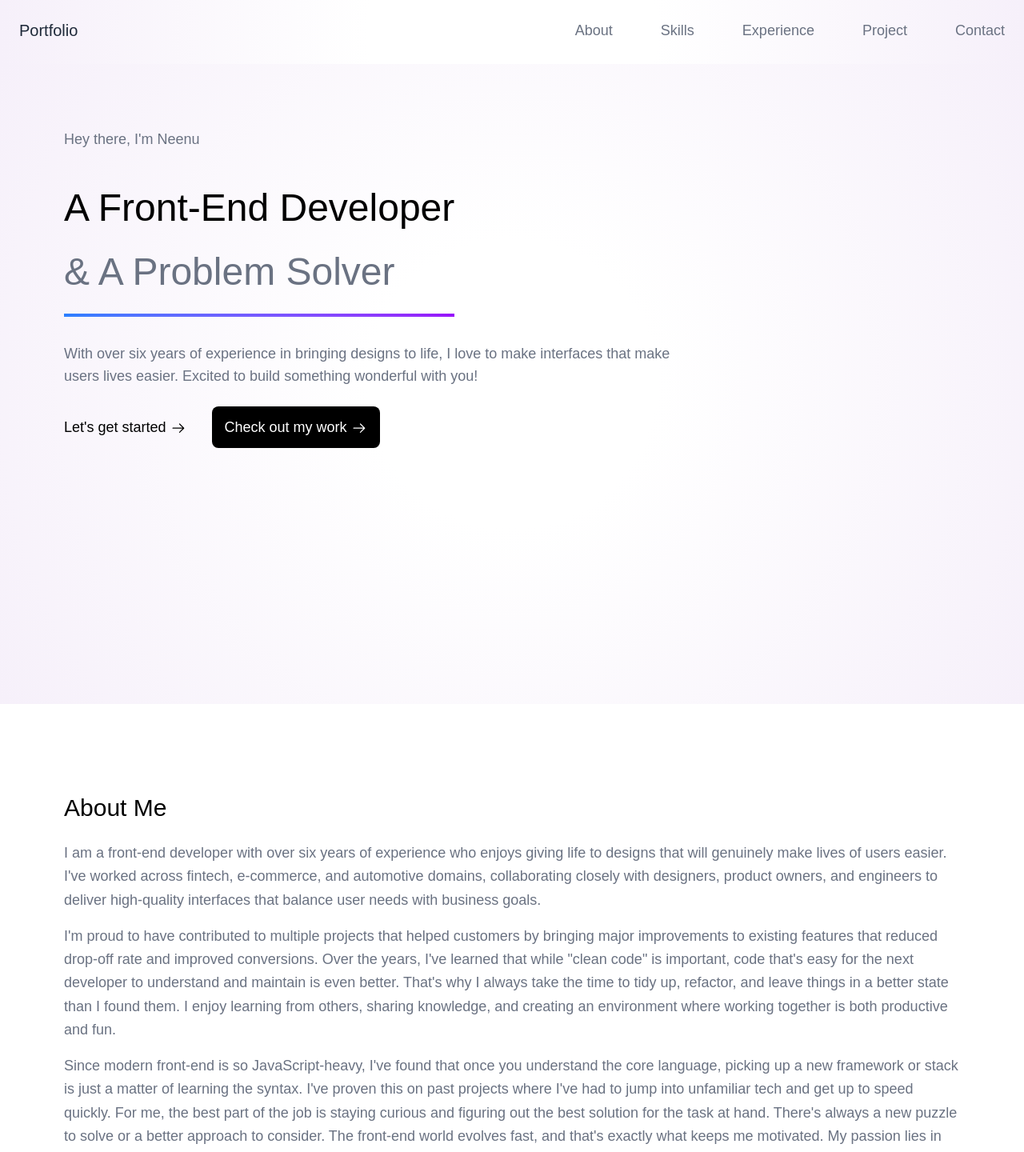
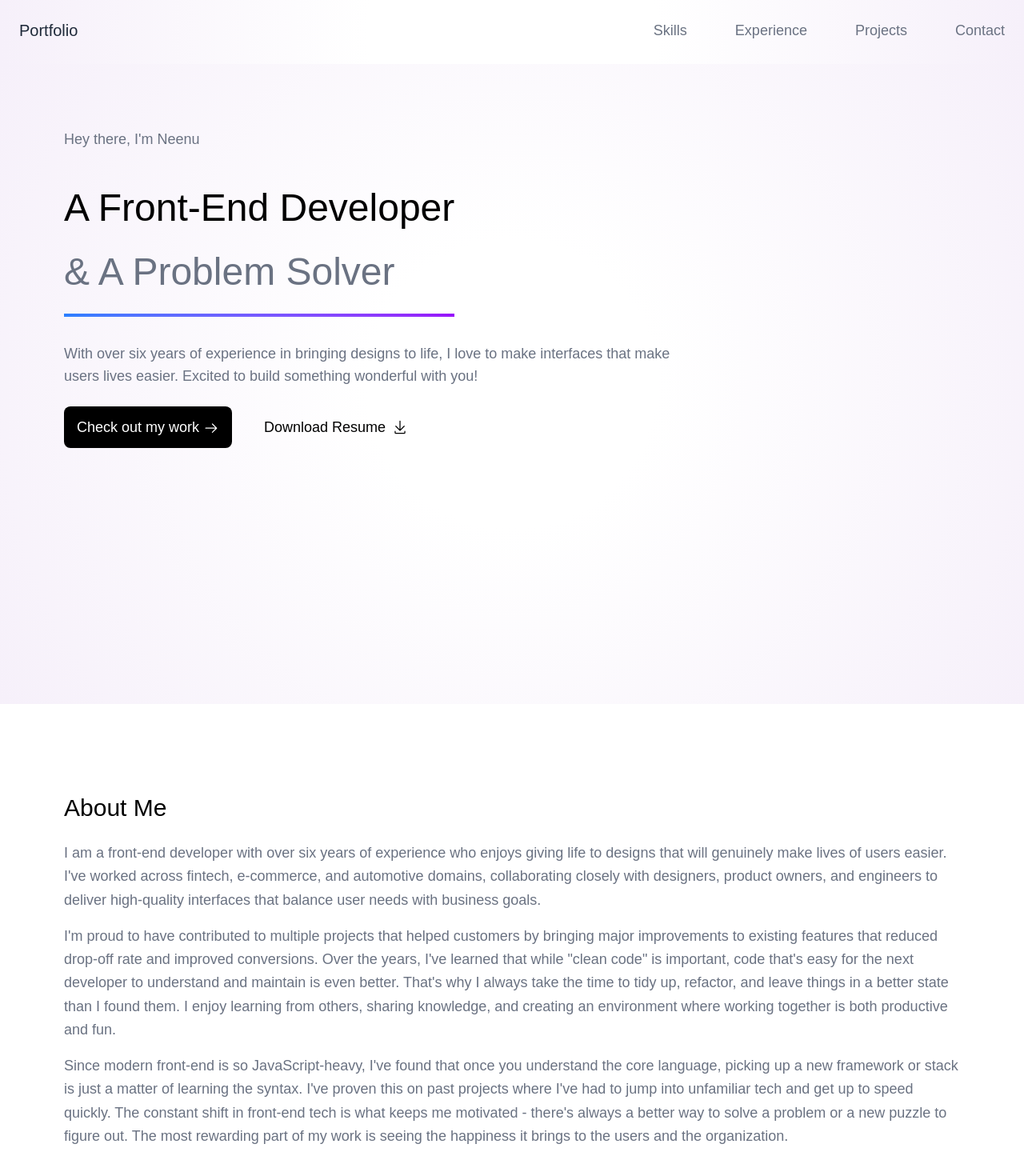
Before and after one commit to neenu-kurian/portofolio, a Next.js app: page / in a window 1280 px wide. Shown: the top 1440 px of the page at 80% size. Built offline with nearby package versions, Linux system fonts and the light colour scheme.

Commit message:
fix: added resume and adjusted about me

```diff
--- a/app/components/About.tsx
+++ b/app/components/About.tsx
@@ -72,13 +72,10 @@ const About = () => {
         you understand the core language, picking up a new framework or stack is
         just a matter of learning the syntax. I&apos;ve proven this on past
         projects where I&apos;ve had to jump into unfamiliar tech and get up to
-        speed quickly. For me, the best part of the job is staying curious and
-        figuring out the best solution for the task at hand. There&apos;s always
-        a new puzzle to solve or a better approach to consider. The front-end
-        world evolves fast, and that&apos;s exactly what keeps me motivated. My
-        passion lies in making a real impact whether simplifying user flows or
-        creating entirely new features. The most rewarding part of my work is
-        seeing the happiness it brings to the users and the organization.
+        speed quickly. The constant shift in front-end tech is what keeps me
+        motivated - there&apos;s always a better way to solve a problem or a new
+        puzzle to figure out. The most rewarding part of my work is seeing the
+        happiness it brings to the users and the organization.
       </p>
       <p
         className={`text-base md:text-lg text-gray-500 leading-relaxed mb-4 ${
--- a/app/components/Header.tsx
+++ b/app/components/Header.tsx
@@ -20,10 +20,9 @@ const Header = () => {
           Portfolio
         </div>
         <ul className="hidden md:flex gap-6 md:gap-15 text-sm md:text-lg text-gray-500">
-          <li><a href="#about" className="hover:text-black cursor-pointer">About</a></li>
           <li><a href="#skills" className="hover:text-black cursor-pointer">Skills</a></li>
           <li><a href="#timeline" className="hover:text-black cursor-pointer">Experience</a></li>
-          <li><a href="#project" className="hover:text-black cursor-pointer">Project</a></li>
+          <li><a href="#project" className="hover:text-black cursor-pointer">Projects</a></li>
           <li><a href="#contact" className="hover:text-black cursor-pointer">Contact</a></li>
         </ul>
         <button
@@ -55,7 +54,6 @@ const Header = () => {
                 </svg>
               </button>
               <ul className="space-y-4 text-lg text-gray-500">
-                <li><a href="#about" className="hover:text-black cursor-pointer block py-2" onClick={closeMenu}>About</a></li>
                 <li><a href="#skills" className="hover:text-black cursor-pointer block py-2" onClick={closeMenu}>Skills</a></li>
                 <li><a href="#timeline" className="hover:text-black cursor-pointer block py-2" onClick={closeMenu}>Experience</a></li>
                 <li><a href="#project" className="hover:text-black cursor-pointer block py-2" onClick={closeMenu}>Project</a></li>
--- a/app/components/Hero.tsx
+++ b/app/components/Hero.tsx
@@ -1,10 +1,9 @@
 "use client";
 import { useRouter } from "next/navigation";
-import { GoArrowRight } from "react-icons/go";
+import { GoArrowRight, GoDownload } from "react-icons/go";
 
 const Hero = () => {
   const router = useRouter();
-  const goToAbout = () => router.push("/#about");
   const goToProjects = () => router.push("/#project");
 
   return (
@@ -19,15 +18,20 @@ const Hero = () => {
         With over six years of experience in bringing designs to life, I love to make interfaces that make users lives easier. Excited to build something wonderful with you!
       </p>
       <div className="flex flex-col sm:flex-row gap-4 mt-6">
-        <button className="pr-4 py-3 text-lg group" onClick={goToAbout}>
-          Let&apos;s get started <GoArrowRight className="inline text-[20px] group-hover:translate-x-1 transition-transform duration-300" />
-        </button>
         <button
-          className="px-4 py-3 bg-black text-white rounded-lg text-lg group hover:bg-gray-800"
+          className="px-4 py-3 mr-2 bg-black text-white rounded-lg text-lg group hover:bg-gray-800"
           onClick={goToProjects}
         >
-          Check out my work <GoArrowRight className="inline text-[20px] group-hover:translate-x-1 transition-transform duration-300" />
+          Check out my work <GoArrowRight className="inline text-[20px] group-hover:translate-x-1 duration-300" />
         </button>
+         <a
+          href="/assets/resume.pdf"
+          download="Neenu_Kurian_Resume.pdf"
+          className="px-4 py-3 text-black rounded-lg text-lg group flex items-center gap-2 hover:bg-black hover:text-white duration-300"
+        >
+          Download Resume
+          <GoDownload className="text-[20px]" />
+        </a>
       </div>
     </div>
   );
```
Also changed, not shown: 1 other file (tests, documents, lock files or other folders).
